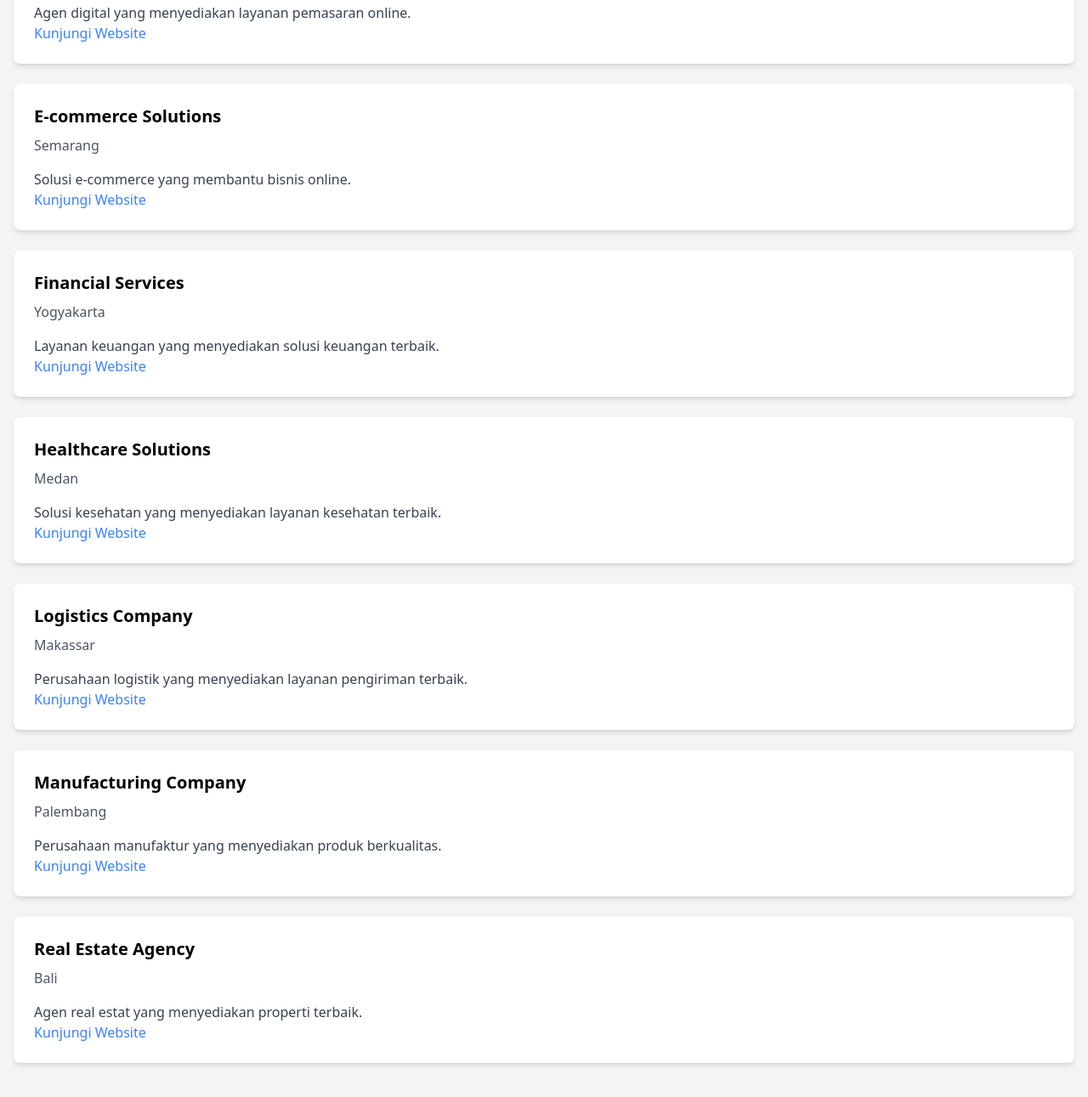
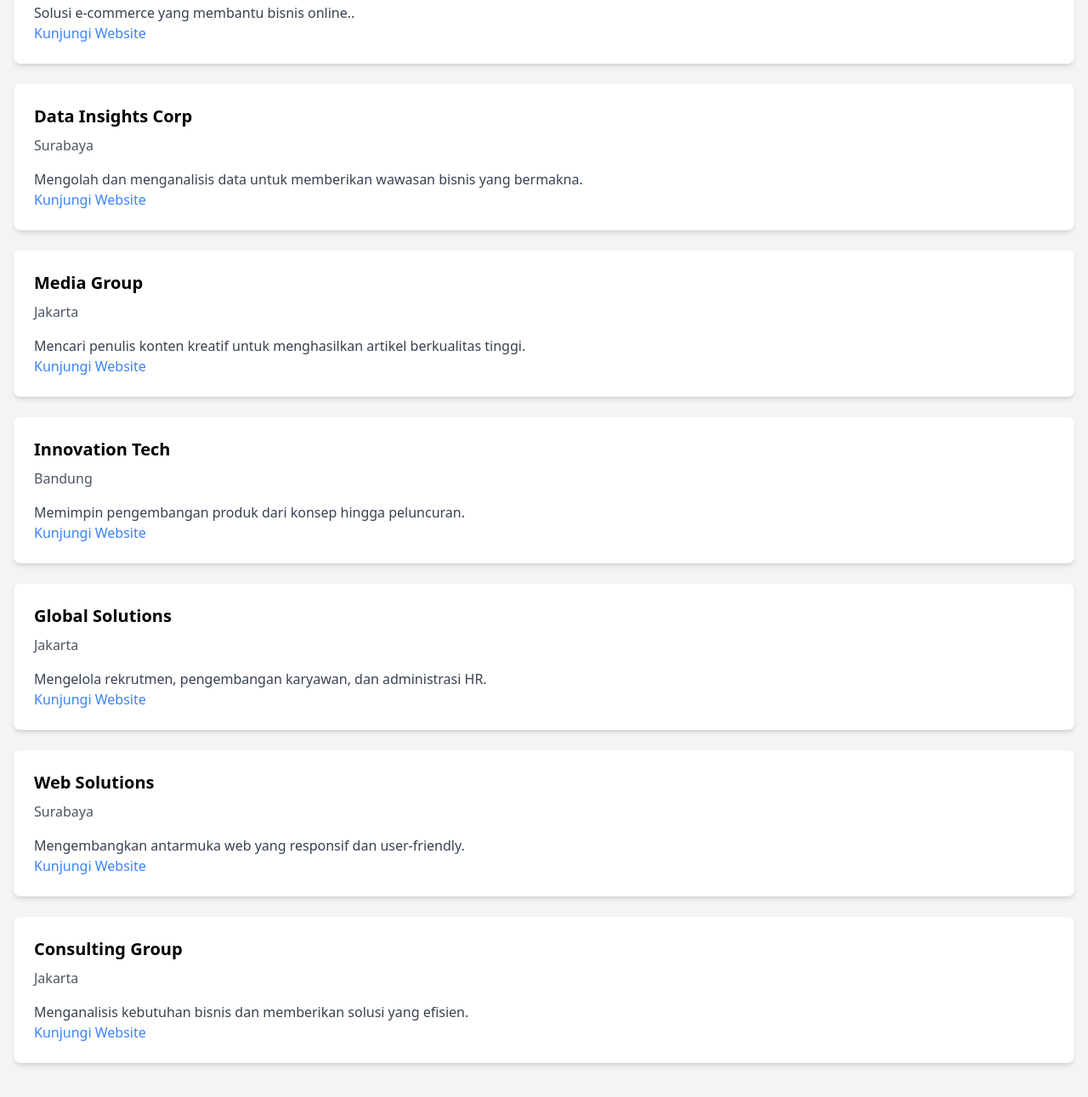
Before and after one commit to arifpurnomo-max/Tugas-akhir-tahun-web-jobportal-, a plain HTML site: page perusahaan.html in a window 1280 px wide. Shown: the part 589-1880 px from the top of the page at 85% size. Drawn offline with nearby package versions, Linux system fonts and the light colour scheme.

Commit message:
web job finished

```diff
--- a/perusahaan.html
+++ b/perusahaan.html
@@ -39,52 +39,52 @@
         },
         {
             id: 3,
-            name: "Digital Agency",
-            location: "Surabaya",
-            description: "Agen digital yang menyediakan layanan pemasaran online.",
-            website: "https://www.digitalagency.com"
+            name: "E-commerce Solutions Plus",
+            location: "Jakarta",
+            description: "Solusi e-commerce yang membantu bisnis online..",
+            website: "https://www.ecommercesolutions.com"
         },
         {
             id: 4,
-            name: "E-commerce Solutions",
-            location: "Semarang",
-            description: "Solusi e-commerce yang membantu bisnis online.",
-            website: "https://www.ecommercesolutions.com"
+            name: "Data Insights Corp",
+            location: "Surabaya",
+            description: "Mengolah dan menganalisis data untuk memberikan wawasan bisnis yang bermakna.",
+            website: "https://WWw.datainsights.com"
         },
         {
             id: 5,
-            name: "Financial Services",
-            location: "Yogyakarta",
-            description: "Layanan keuangan yang menyediakan solusi keuangan terbaik.",
-            website: "https://www.financialservices.com"
+            name: "Media Group",
+            location: "Jakarta",
+            description: "Mencari penulis konten kreatif untuk menghasilkan artikel berkualitas tinggi.",
+            website: "https://www.mediagroup.com"
         },
         {
             id: 6,
-            name: "Healthcare Solutions",
-            location: "Medan",
-            description: "Solusi kesehatan yang menyediakan layanan kesehatan terbaik.",
-            website: "https://www.healthcaresolutions.com"
+            name: "Innovation Tech",
+            location: "Bandung",
+            description: "Memimpin pengembangan produk dari konsep hingga peluncuran.",
+            website: "https://www.Innovationtech.com"
         },
         {
             id: 7,
-            name: "Logistics Company",
-            location: "Makassar",
-            description: "Perusahaan logistik yang menyediakan layanan pengiriman terbaik.",
-            website: "https://www.logisticscompany.com"
+            name: "Global Solutions",
+            location: "Jakarta",
+            description: "Mengelola rekrutmen, pengembangan karyawan, dan administrasi HR.",
+            website: "https://www.Globalsolutions.com"
         },
         {
             id: 8,
-            name: "Manufacturing Company",
-            location: "Palembang",
-            description: "Perusahaan manufaktur yang menyediakan produk berkualitas.",
-            website: "https://www.manufacturingcompany.com"
+            name: "Web Solutions",
+            location: "Surabaya",
+            description: "Mengembangkan antarmuka web yang responsif dan user-friendly.",
+            website: "https://www.websolutions.com"
         },
         {
             id: 9,
-            name: "Real Estate Agency",
-            location: "Bali",
-            description: "Agen real estat yang menyediakan properti terbaik.",
-            website: "https://www.realestateagency.com"
+            name: "Consulting Group",
+            location: "Jakarta",
+            description: "Menganalisis kebutuhan bisnis dan memberikan solusi yang efisien.",
+            website: "https://www.consultinggroup.com"
         }
     ];
 
```
